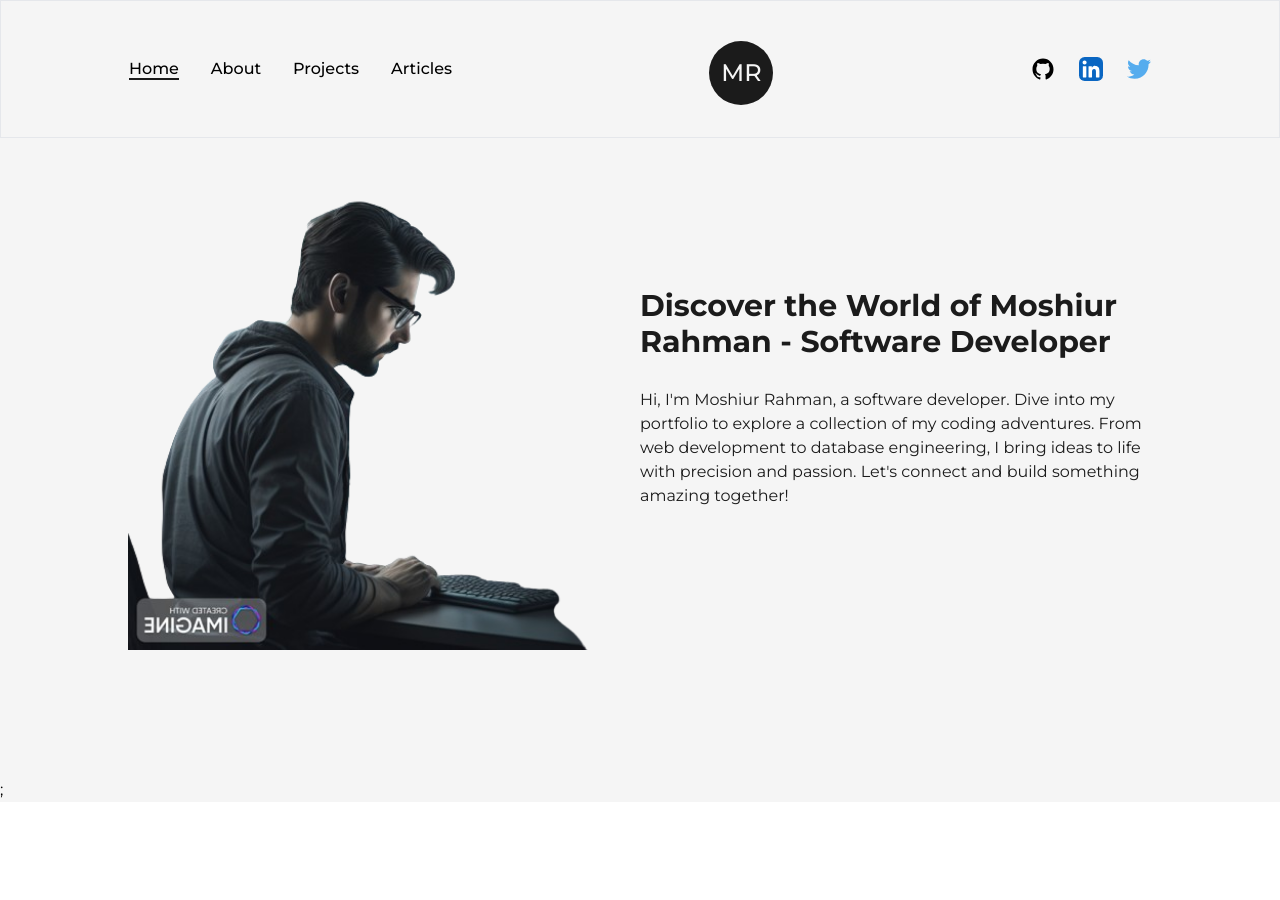
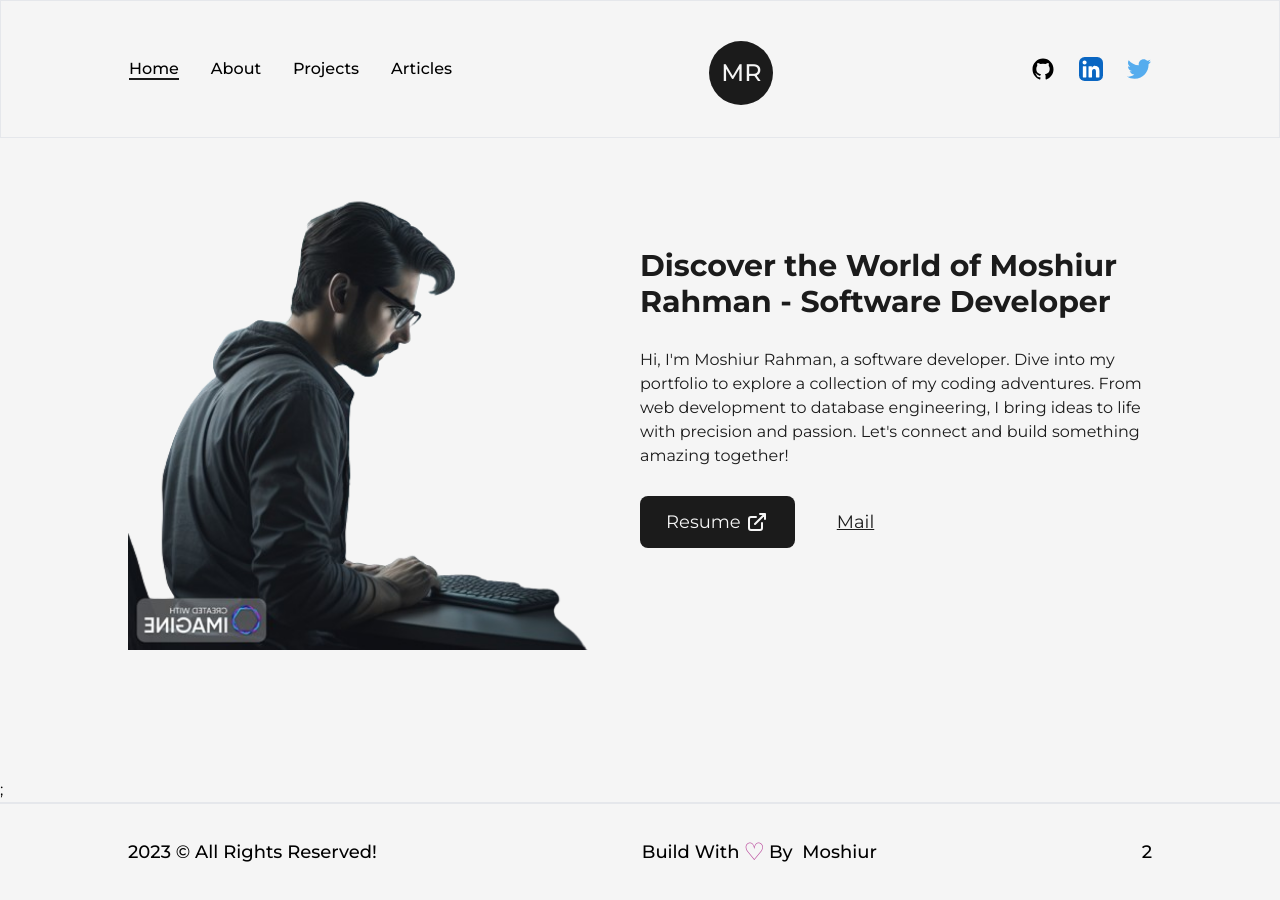
Before and after one commit to moshiur-rahman-mirage/Portfolio, a Next.js app: page / in a window 1280 px wide. Before the commit the page ends 802 px from the top, so only its background shows below. Built offline with nearby package versions, Linux system fonts and the light colour scheme.

Commit message:
footer done

```diff
--- /dev/null
+++ b/src/components/Footer.js
@@ -0,0 +1,20 @@
+import React from "react";
+import Layout from "./Layout";
+import Link from "next/link";
+
+const Footer = () => {
+  return (
+    <footer className="w-full border-t-2 border-solid font-medium text-lg">
+      <Layout className="py-8 flex items-center justify-between">
+        <span>{new Date().getFullYear()} &copy; All Rights Reserved! </span>
+        <div className="flex items-center ">
+        Build With <span className="text-primary text-2xl px-1">&#9825;</span> By &nbsp; <Link href="">Moshiur</Link>
+        </div>
+
+        <Link href="">2</Link>
+      </Layout>
+    </footer>
+  );
+};
+
+export default Footer;
--- a/src/pages/_app.js
+++ b/src/pages/_app.js
@@ -1,3 +1,4 @@
+import Footer from "@/components/Footer";
 import Navbar from "@/components/Navbar";
 import "@/styles/globals.css";
 import { Montserrat } from "next/font/google";
@@ -12,6 +13,7 @@ export default function App({ Component, pageProps }) {
   <main className={`${montserrat.variable} font-mont bg-light w-full min-h-screen` }>
     <Navbar/>
     <Component {...pageProps} />;
+    <Footer/>
   </main>
   )
 
--- a/src/pages/index.js
+++ b/src/pages/index.js
@@ -3,6 +3,8 @@ import { Inter } from "next/font/google";
 import Layout from "@/components/Layout";
 import profilePic from "../../public/images/profile/bg_dev.png";
 import AnimatedText from "@/components/AnimatedText";
+import Link from "next/link";
+import { LinkArrow } from "@/components/icons";
 const inter = Inter({ subsets: ["latin"] });
 
 export default function Home() {
@@ -23,6 +25,14 @@ export default function Home() {
             adventures. From web development to database engineering, I bring ideas to life with precision and passion.
             Let's connect and build something amazing together!
             </p>
+            <div className="flex items-center self-start mt-2">
+              <Link href="linktopdf.pdf" target={"_blank"} className="flex items-center bg-dark text-light p-2.5 rounded-lg hover:text-dark
+              hover:bg-light text-lg border-2 border-solid border-transparent hover:border-dark px-6"
+              download={true}
+              >Resume <LinkArrow className={"w-6 ml-1"}/> </Link>
+              <Link href="mailto:abc@gmail.com" className="flex items-center ml-4 p-2.5 rounded-lg
+              hover:bg-light border-2 text-lg underline border-solid border-transparent px-6">Mail</Link>
+            </div>
           </div>
         </div>
       </Layout>
```
